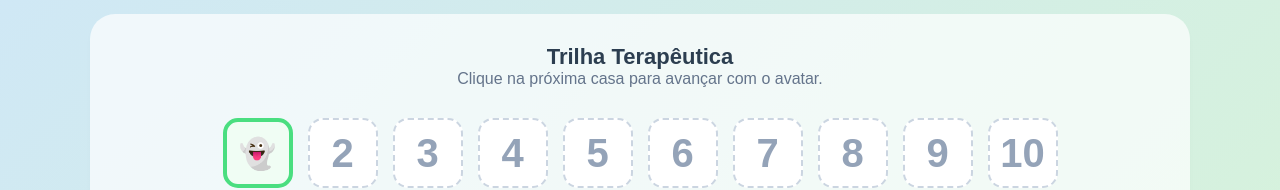
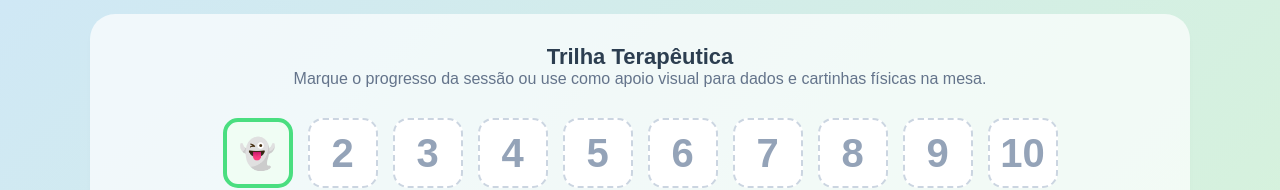
Before and after one commit to KauanFDCarvalho/clinica-crianca-tcc, a React (Vite) app: page /sessao/1 in a window 1280 px wide. Shown: the part 599-789 px from the top of the page. Built offline with nearby package versions, Linux system fonts and the light colour scheme; no server answers; the database is empty; sample sign-in values are in the browser's storage.

Commit message:
Atualiza sessão

```diff
--- a/src/pages/Sessao.jsx
+++ b/src/pages/Sessao.jsx
@@ -704,7 +704,7 @@ export default function Sessao() {
 
         <div style={{ backgroundColor: 'rgba(255,255,255,0.7)', padding: isMobile ? '20px' : '30px', borderRadius: '25px', boxShadow: '0 4px 6px rgba(0,0,0,0.02)', marginBottom: '40px' }}>
           <h3 style={{ marginTop: 0, textAlign: 'center', color: '#2c3e50', fontSize: '22px' }}>Trilha Terapêutica</h3>
-          <p style={{ color: '#64748b', fontSize: '16px', textAlign: 'center' }}>Clique na próxima casa para avançar com o avatar.</p>
+          <p style={{ color: '#64748b', fontSize: '16px', textAlign: 'center' }}>Marque o progresso da sessão ou use como apoio visual para dados e cartinhas físicas na mesa.</p>
           <div style={{ display: 'flex', flexWrap: 'wrap', gap: '15px', justifyContent: 'center', marginTop: '30px' }}>
             {casinhasDoTabuleiro.map((casa) => (
               <div key={casa} onClick={() => moverAvatar(casa)} style={{ width: isMobile ? '55px' : '70px', height: isMobile ? '55px' : '70px', borderRadius: '15px', border: posicaoTabuleiro === casa ? '4px solid #4ade80' : '2px dashed #cbd5e1', backgroundColor: posicaoTabuleiro === casa ? '#f0fdf4' : '#fff', display: 'flex', alignItems: 'center', justifyContent: 'center', fontSize: posicaoTabuleiro === casa ? '30px' : '40px', fontWeight: 'bold', color: '#94a3b8', cursor: 'pointer', transition: 'all 0.2s' }}>
```
